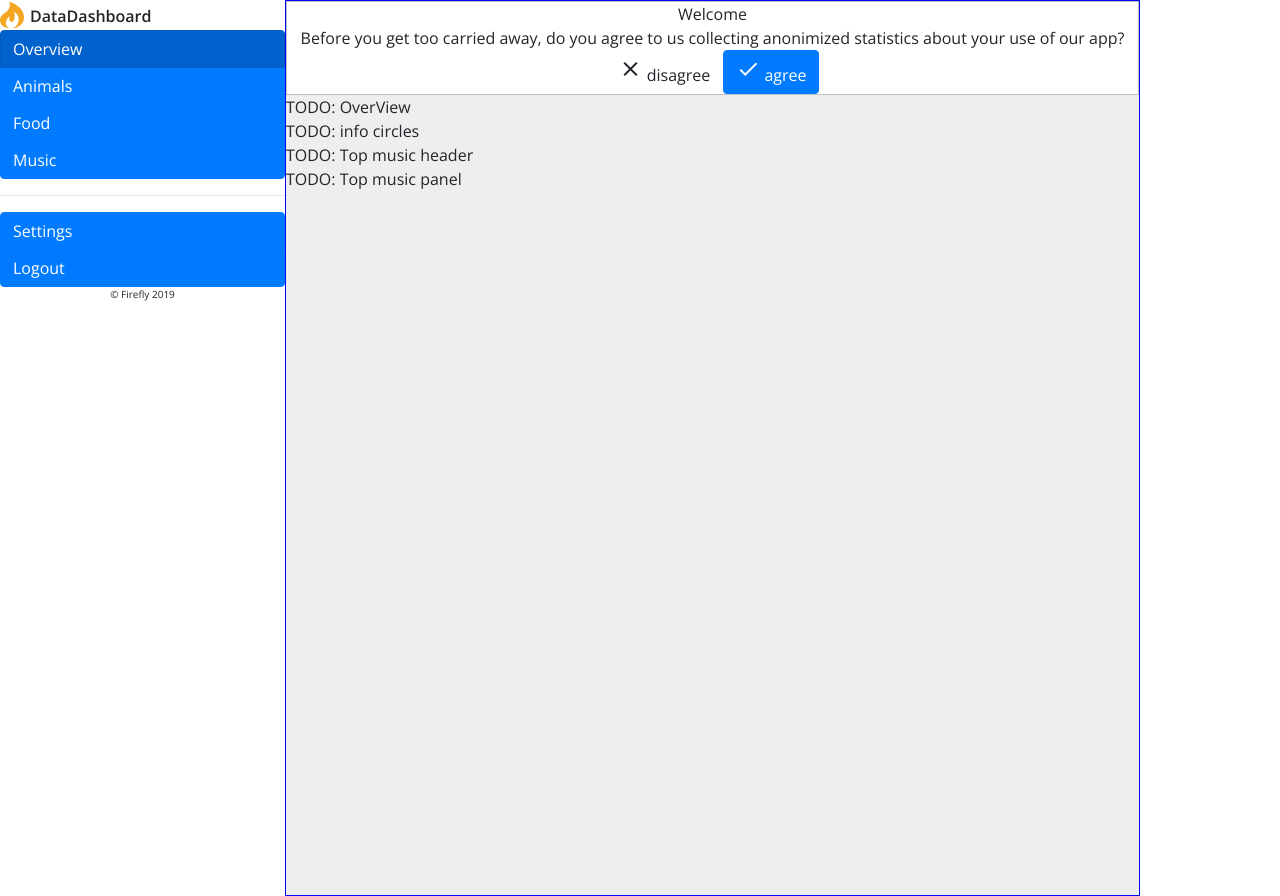
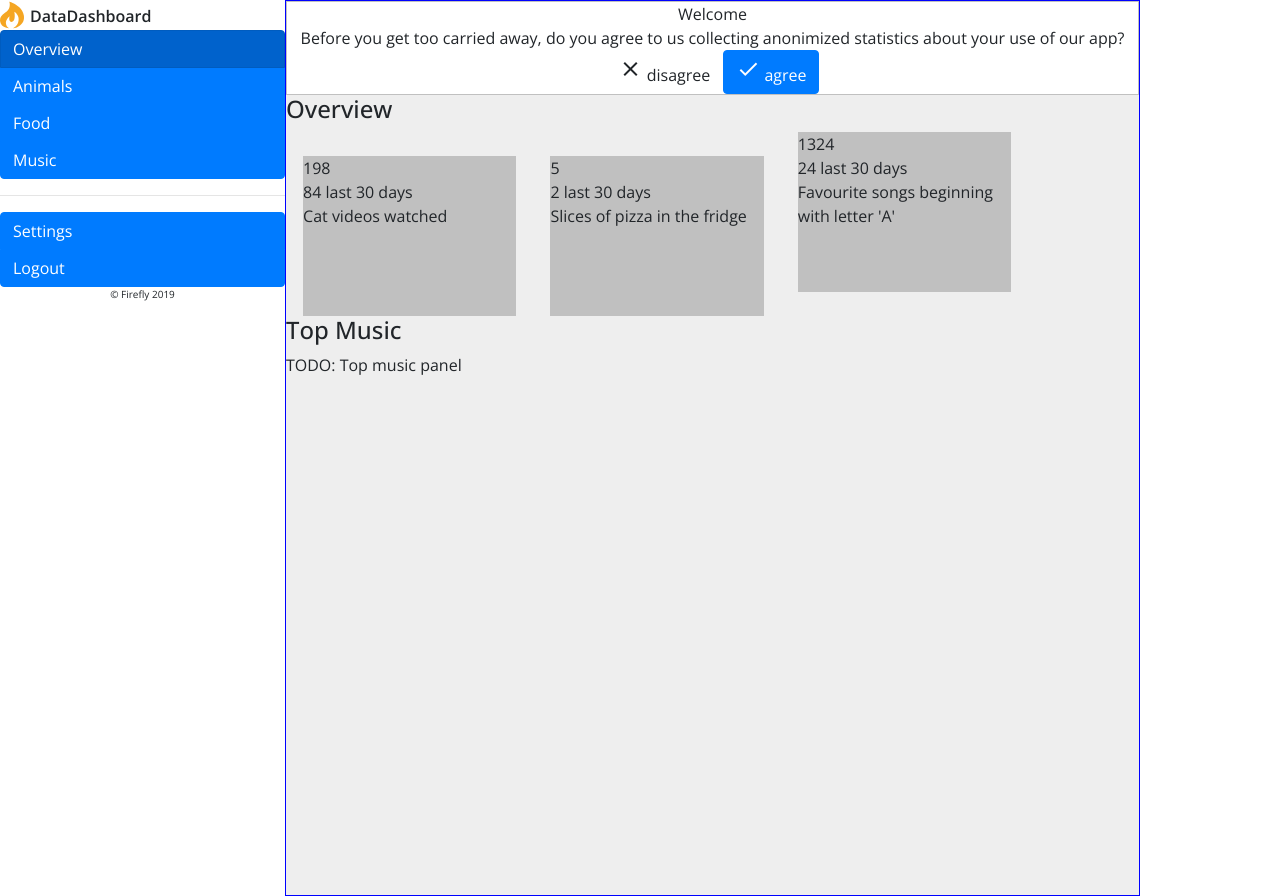
Before and after one commit to trevithj/firefly, a React (Create React App) app: page / in a window 1280 px wide. Built offline with nearby package versions, Linux system fonts and the light colour scheme.

Commit message:
ver4 further mock of main panel, split out views into folder structure, implement most button actions

```diff
--- a/src/leftPanel/index.js
+++ b/src/leftPanel/index.js
@@ -11,19 +11,19 @@ const appLogo = {
 
 const btnClass = "btn btn-primary text-left";
 
-const Button = ({ active = false, title }) => {
+const Button = ({ active = false, title, handleClick }) => {
   const theClass = active ? `${btnClass} active` : btnClass;
   return (
-    <button type="button" className={theClass}>
+    <button type="button" className={theClass} onClick={handleClick}>
       {title}
     </button>
   );
 };
 
 const LeftPanel = () => {
-  const [state] = useStore();
-
-  console.log(state);
+  const [state, dispatch] = useStore();
+  const getHandler = view => () => dispatch({ view });
+  // console.log(state);
 
   return (
     <div>
@@ -33,10 +33,26 @@ const LeftPanel = () => {
       </Row>
       <Row>
         <div className="btn-group-vertical" style={{ width: "100%" }}>
-          <Button title="Overview" active />
-          <Button title="Animals" />
-          <Button title="Food" />
-          <Button title="Music" />
+          <Button
+            title="Overview"
+            active={state.view === "overview"}
+            handleClick={getHandler("overview")}
+          />
+          <Button
+            title="Animals"
+            active={state.view === "animals"}
+            handleClick={getHandler("animals")}
+          />
+          <Button
+            title="Food"
+            active={state.view === "food"}
+            handleClick={getHandler("food")}
+          />
+          <Button
+            title="Music"
+            active={state.view === "music"}
+            handleClick={getHandler("music")}
+          />
         </div>
       </Row>
       <hr />
--- /dev/null
+++ b/src/mainPanel/animals/index.js
@@ -0,0 +1,11 @@
+import React from "react";
+
+const AnimalsView = props => {
+  return props.view !== "animals" ? null : (
+    <div className="panel panel-default">
+      <div className="panel-heading">TODO: AnimalsView</div>
+    </div>
+  );
+};
+
+export default AnimalsView;
--- /dev/null
+++ b/src/mainPanel/food/index.js
@@ -0,0 +1,11 @@
+import React from "react";
+
+const FoodView = props => {
+  return props.view !== "food" ? null : (
+    <div className="panel panel-default">
+      <div className="panel-heading">TODO: FoodView</div>
+    </div>
+  );
+};
+
+export default FoodView;
--- a/src/mainPanel/index.js
+++ b/src/mainPanel/index.js
@@ -1,45 +1,10 @@
 import React from "react";
 import { useStore } from "../store";
 import WelcomeHeader from "./welcomeHeader";
-// import { Row } from "../styled";
-
-const panelStyle = {
-  height: "100vh",
-  backgroundColor: "#eee"
-};
-const OverView = props => {
-  return props.view !== "overview" ? null : (
-    <div className="panel panel-default" style={panelStyle}>
-      <div className="panel-heading">TODO: OverView</div>
-      <div className="panel-body">
-        <div>TODO: info circles</div>
-        <div>TODO: Top music header</div>
-        <div>TODO: Top music panel</div>
-      </div>
-    </div>
-  );
-};
-const AnimalsView = props => {
-  return props.view !== "animals" ? null : (
-    <div className="panel panel-default">
-      <div className="panel-heading">TODO: AnimalsView</div>
-    </div>
-  );
-};
-const FoodView = props => {
-  return props.view !== "food" ? null : (
-    <div className="panel panel-default">
-      <div className="panel-heading">TODO: FoodView</div>
-    </div>
-  );
-};
-const MusicView = props => {
-  return props.view !== "music" ? null : (
-    <div className="panel panel-default">
-      <div className="panel-heading">TODO: MusicView</div>
-    </div>
-  );
-};
+import OverView from "./overview";
+import AnimalsView from "./animals";
+import FoodView from "./food";
+import MusicView from "./music";
 
 const MainPanel = () => {
   const [state, dispatch] = useStore();
@@ -47,7 +12,7 @@ const MainPanel = () => {
   const getHandle = val => () => {
     dispatch({ agree: val });
   };
-  // console.log(state);
+  console.log(state);
 
   return (
     <div
@@ -59,7 +24,7 @@ const MainPanel = () => {
         handleAgree={getHandle("yes")}
         handleDisagree={getHandle("no")}
       />
-      <OverView view={state.view} />
+      <OverView {...state} />
       <AnimalsView view={state.view} />
       <FoodView view={state.view} />
       <MusicView view={state.view} />
--- /dev/null
+++ b/src/mainPanel/music/index.js
@@ -0,0 +1,11 @@
+import React from "react";
+
+const MusicView = props => {
+  return props.view !== "music" ? null : (
+    <div className="panel panel-default">
+      <div className="panel-heading">TODO: MusicView</div>
+    </div>
+  );
+};
+
+export default MusicView;
--- /dev/null
+++ b/src/mainPanel/overview/index.js
@@ -0,0 +1,53 @@
+import React from "react";
+
+const infoStyle = {
+  display: "inline-block",
+  width: "25%",
+  margin: "0 2%",
+  height: "20vh",
+  backgroundColor: "silver"
+};
+
+const InfoCircle = props => (
+  <div style={infoStyle}>
+    <div>{props.count}</div>
+    <div>{props.recent} last 30 days</div>
+    <div>{props.label}</div>
+  </div>
+);
+
+const panelStyle = {
+  height: "100vh",
+  backgroundColor: "#eee"
+};
+
+const OverView = props => {
+  const { view, animals, music, food } = props;
+  return view !== "overview" ? null : (
+    <div className="panel panel-default" style={panelStyle}>
+      <div className="panel-body">
+        <h4>Overview</h4>
+        <div>
+          <InfoCircle
+            count={animals.catVids}
+            recent={animals.recent}
+            label="Cat videos watched"
+          />
+          <InfoCircle
+            count={food.pizzaSlices}
+            recent={food.recent}
+            label="Slices of pizza in the fridge"
+          />
+          <InfoCircle
+            count={music.favSongs}
+            recent={music.recent}
+            label="Favourite songs beginning with letter 'A'"
+          />
+        </div>
+        <h4>Top Music</h4>
+        <div>TODO: Top music panel</div>
+      </div>
+    </div>
+  );
+};
+export default OverView;
```
Also changed, not shown: implementation-notes.txt.
